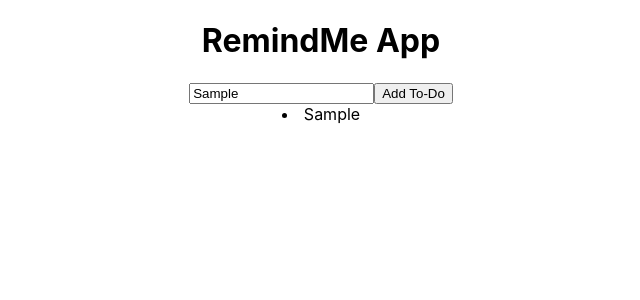
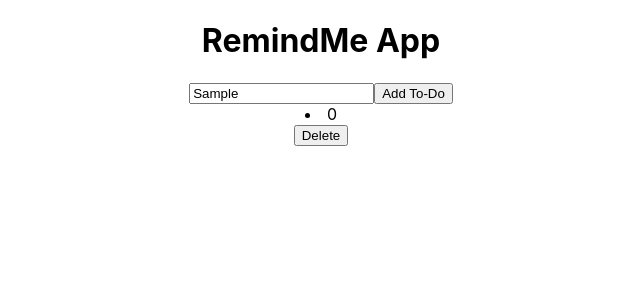
Before and after one commit to NicholasGomis/RemindMe, a React (Create React App) app in the folder remindme/: page / in a window 1280 px wide. Both pictures are taken after typing "Sample" into the empty fields and a click on the button "Add To-Do". Shown: the top 300 px of the page, without its empty margins (319-959 px from the left). Built offline with nearby package versions, Linux system fonts and the light colour scheme.

Commit message:
Delete function working

```diff
--- a/remindme/src/components/App/App.js
+++ b/remindme/src/components/App/App.js
@@ -11,11 +11,11 @@ function App() {
   function addToDo(item){
     if (item === ''){
       return null;
-    } else {}
+    } else {
      let todoList = [...todos, item]
     setTodo(todoList)
     console.log(todoList)
-  }
+  }}
 
    function removeFromList(index) {
     const toDoList = [...todos.slice(0, index), ...todos.slice(index + 1)];
@@ -29,7 +29,7 @@ function App() {
     <div className="App">
       <h1> RemindMe App</h1>
       <Input  handleClick={addToDo}/>
-      <List toDoList={todos} />
+      <List toDoList={todos} handleDelete={removeFromList}/>
 
     </div>
   );
--- a/remindme/src/components/List/index.js
+++ b/remindme/src/components/List/index.js
@@ -1,12 +1,12 @@
 import React from 'react'
 import ListItem from '../../components/ListItem'
-export default function List({toDoList}) {
+export default function List({toDoList, handleDelete}) {
 
     return (
        <>
 
                {
-toDoList.map( (item, index) => <ListItem text={item} key={index}/>
+toDoList.map( (item, index) => <ListItem text={item} key={index} myIndex={index}  removeFromList={handleDelete}/>
         )}
        </>
 
--- a/remindme/src/components/ListItem/index.js
+++ b/remindme/src/components/ListItem/index.js
@@ -1,12 +1,13 @@
 import React from 'react'
 
- export default function ListItem({text}) {
+ export default function ListItem({text, myIndex, removeFromList}) {
 
 
     return (
+      <div>
+       <li>{myIndex}</li>
+       <button onClick={() => removeFromList(myIndex)}>Delete</button>
 
-       <li>{text}</li>
-
-
+</div>
     )
 }
```
